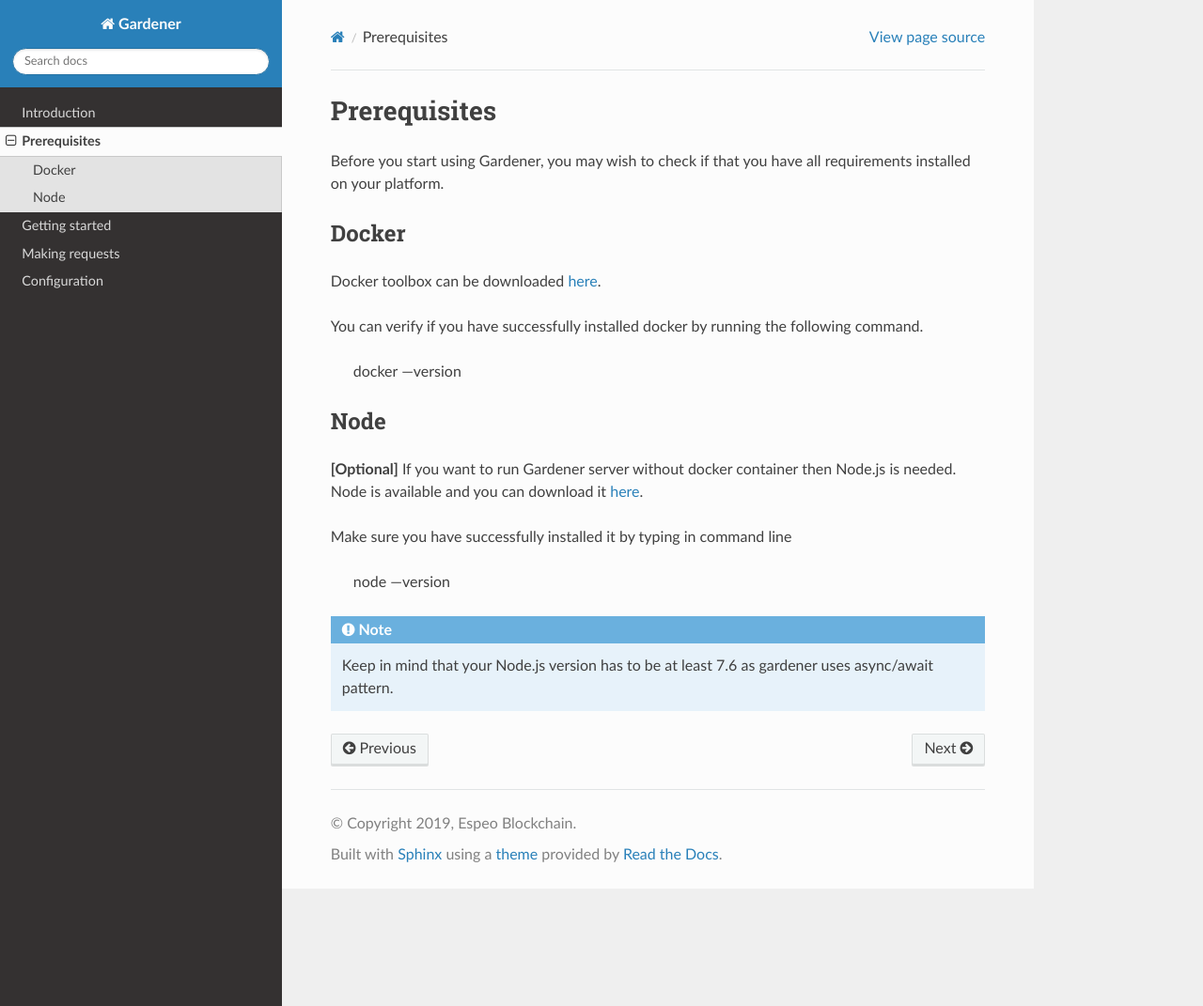
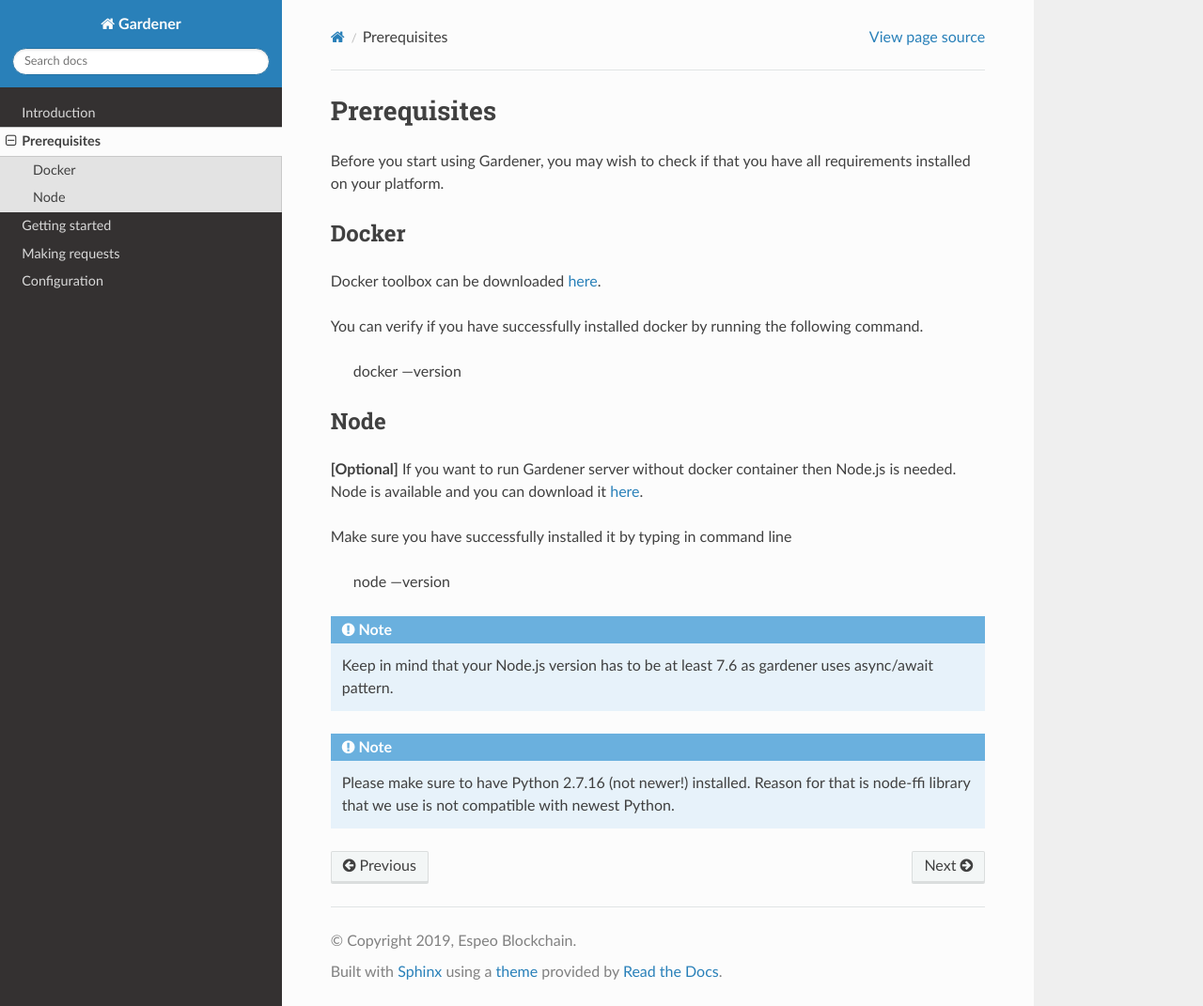
Before and after one commit to EspeoBlockchain/gardener-server, a Sphinx documentation site: the page built from docs/prerequisites.rst, in a window 1280 px wide and 1071 px high. Shown: the whole window at 94% size. Built offline with Sphinx 7.4.7 and the Read the Docs theme 2.0.0, drawn with Linux system fonts in a browser that asks for light colours.

Commit message:
added doc info about required Python version

```diff
--- a/docs/prerequisites.rst
+++ b/docs/prerequisites.rst
@@ -26,3 +26,6 @@ Make sure you have successfully installed it by typing in command line
 
 .. note::
    Keep in mind that your Node.js version has to be at least 7.6 as gardener uses async/await pattern.
+
+.. note::
+   Please make sure to have Python 2.7.16 (not newer!) installed. Reason for that is node-ffi library that we use is not compatible with newest Python.
```
